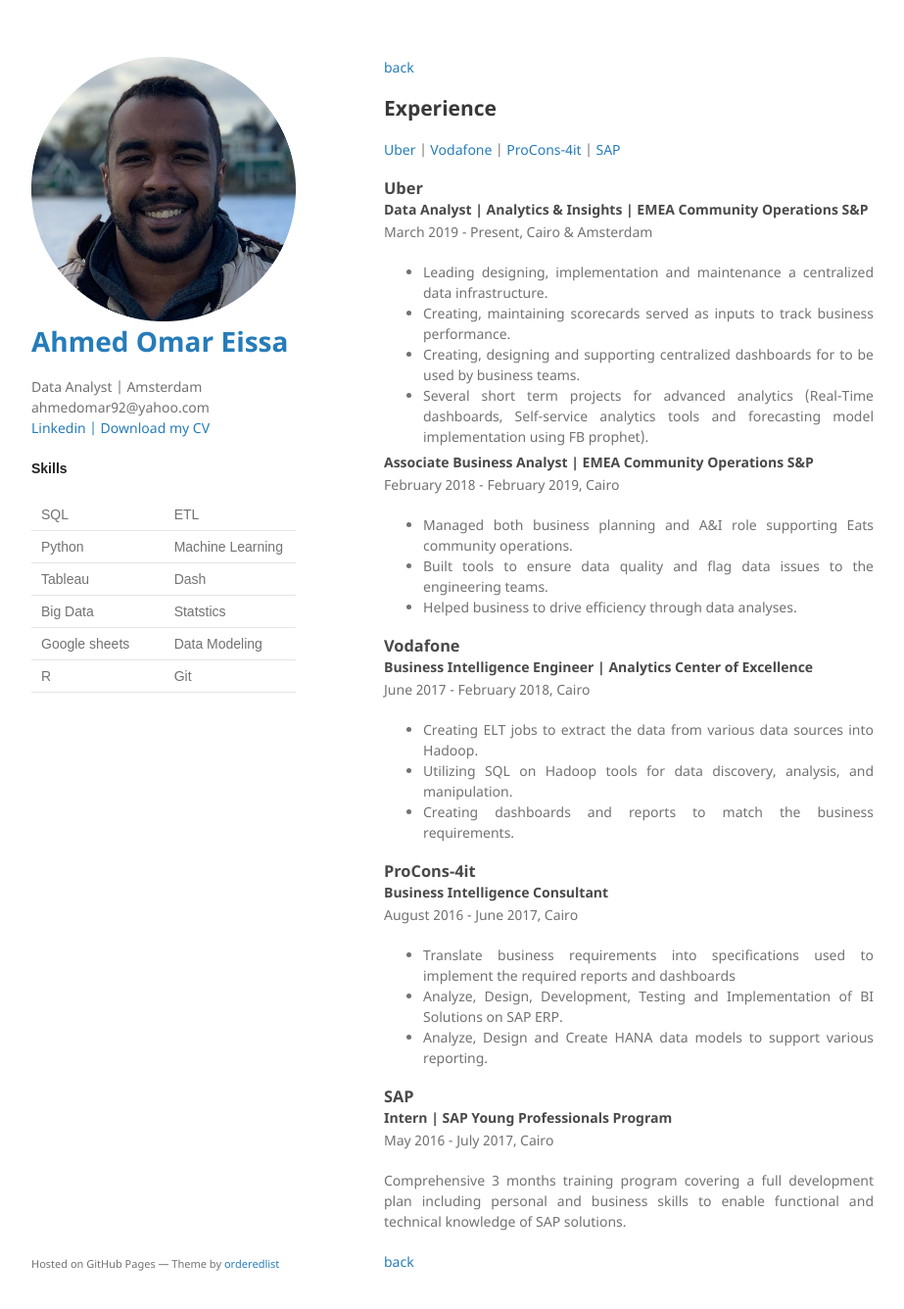
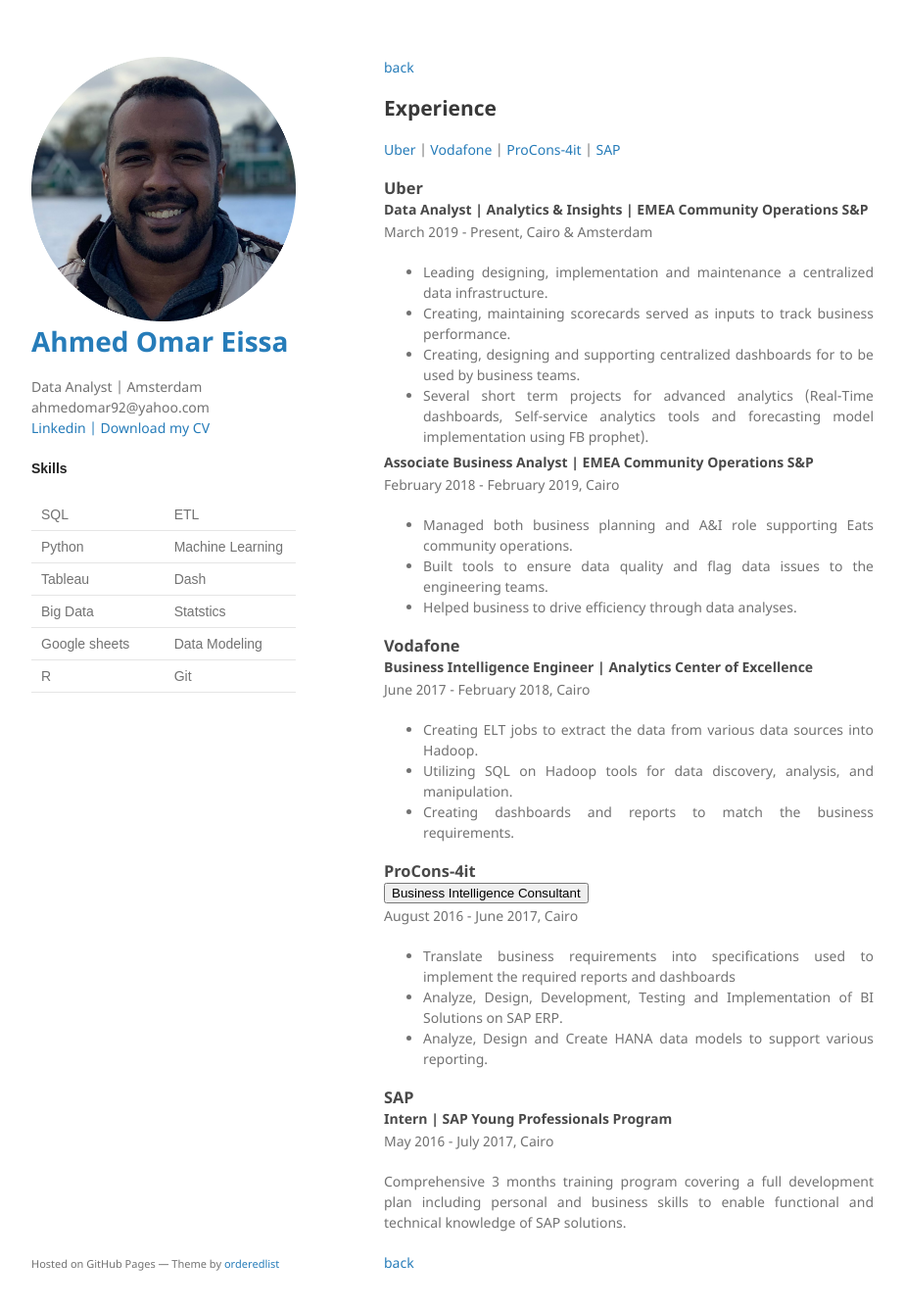
Before and after one commit to AhmedOmarEissa/AhmedOmarEissa.github.io, a Jekyll site: the page built from experience.md, in a window 1280 px wide and 1369 px high. Shown: the top 1336 px of the window at 98% size, without its empty margins (178-1101 px from the left). Built offline with Jekyll 4.4.1, drawn with Linux system fonts in a browser that asks for light colours.

Commit message:
Update experience.md

```diff
--- a/experience.md
+++ b/experience.md
@@ -33,7 +33,8 @@
 <p></p>
 
 ### <a name="ProCons-4it"></a>  ProCons-4it
-#### Business Intelligence Consultant
+####  <button type="button" class="collapsible">Business Intelligence Consultant</button>
+
 August 2016 - June 2017,  Cairo
 * Translate business requirements into specifications used to implement the required reports and dashboards
 * Analyze, Design, Development, Testing and Implementation of BI Solutions on SAP ERP.
```
